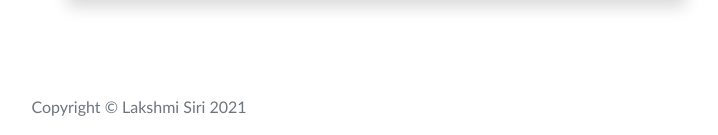
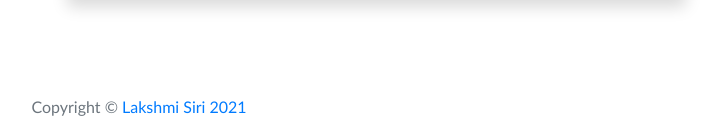
Before and after one commit to Siriapps/techie-Jr, a Flask app: page /info in a window 1280 px wide. Shown: the part 964-1099 px from the top of the page, without its empty margins (501-1219 px from the left). Run offline with Flask 2, Linux system fonts and the light colour scheme; some libraries are stand-ins or nearby versions.

Commit message:
Slight update

```diff
--- a/companyBlog/templates/base.html.j2
+++ b/companyBlog/templates/base.html.j2
@@ -92,7 +92,7 @@
   </div>
     <div class="container mt-3" style="text-align:center;" >
     <footer>
-            <p style="font-family:Calibri; font-size: 16px;" class="text-muted">Copyright © Lakshmi Siri 2021</p>
+      <p style="font-family:Calibri; font-size: 16px;" class="text-muted">Copyright © <a href="https://siriapps.github.io/" target="_blank">Lakshmi Siri 2021</a></p>
     </footer>
     </div>
 
```
